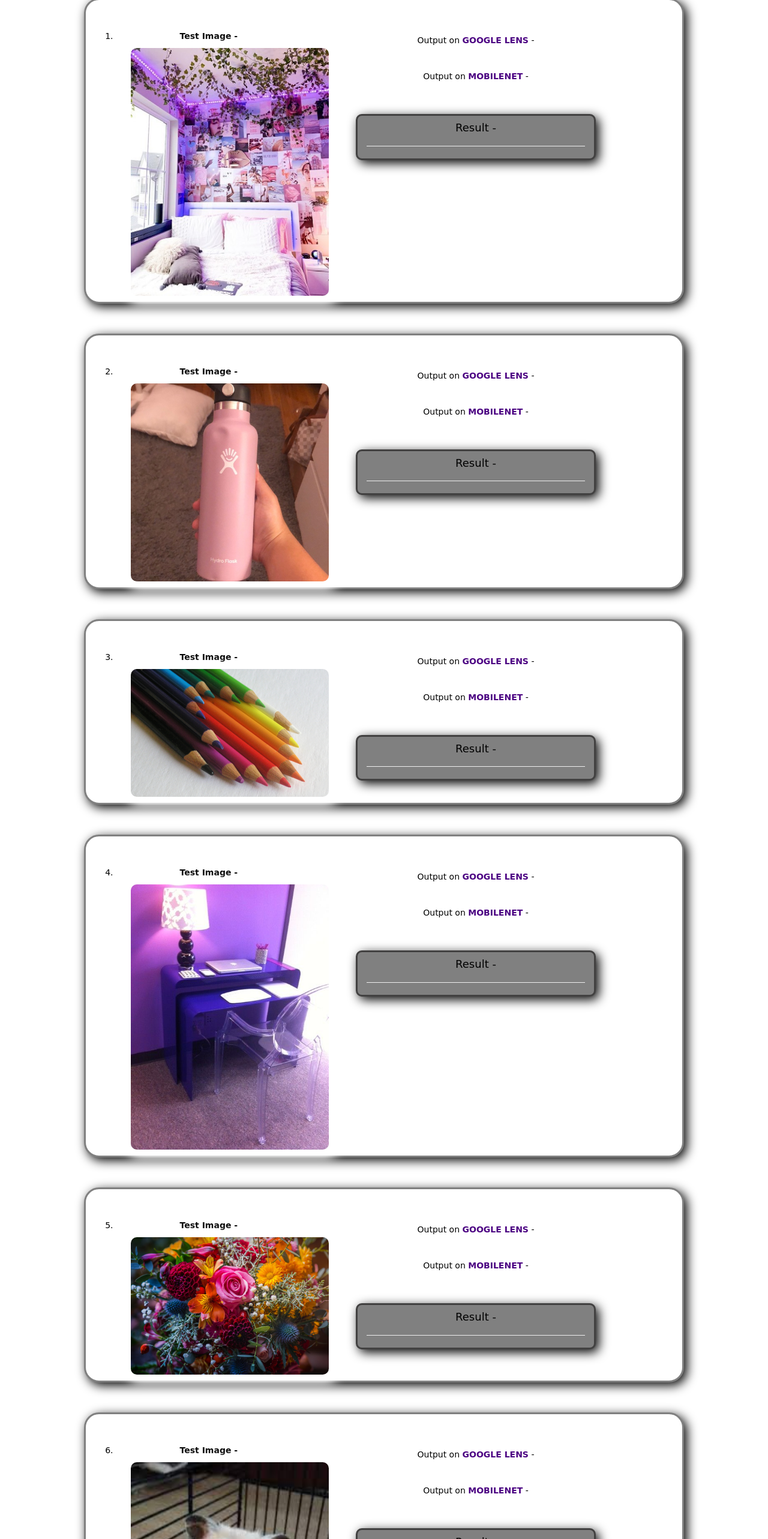
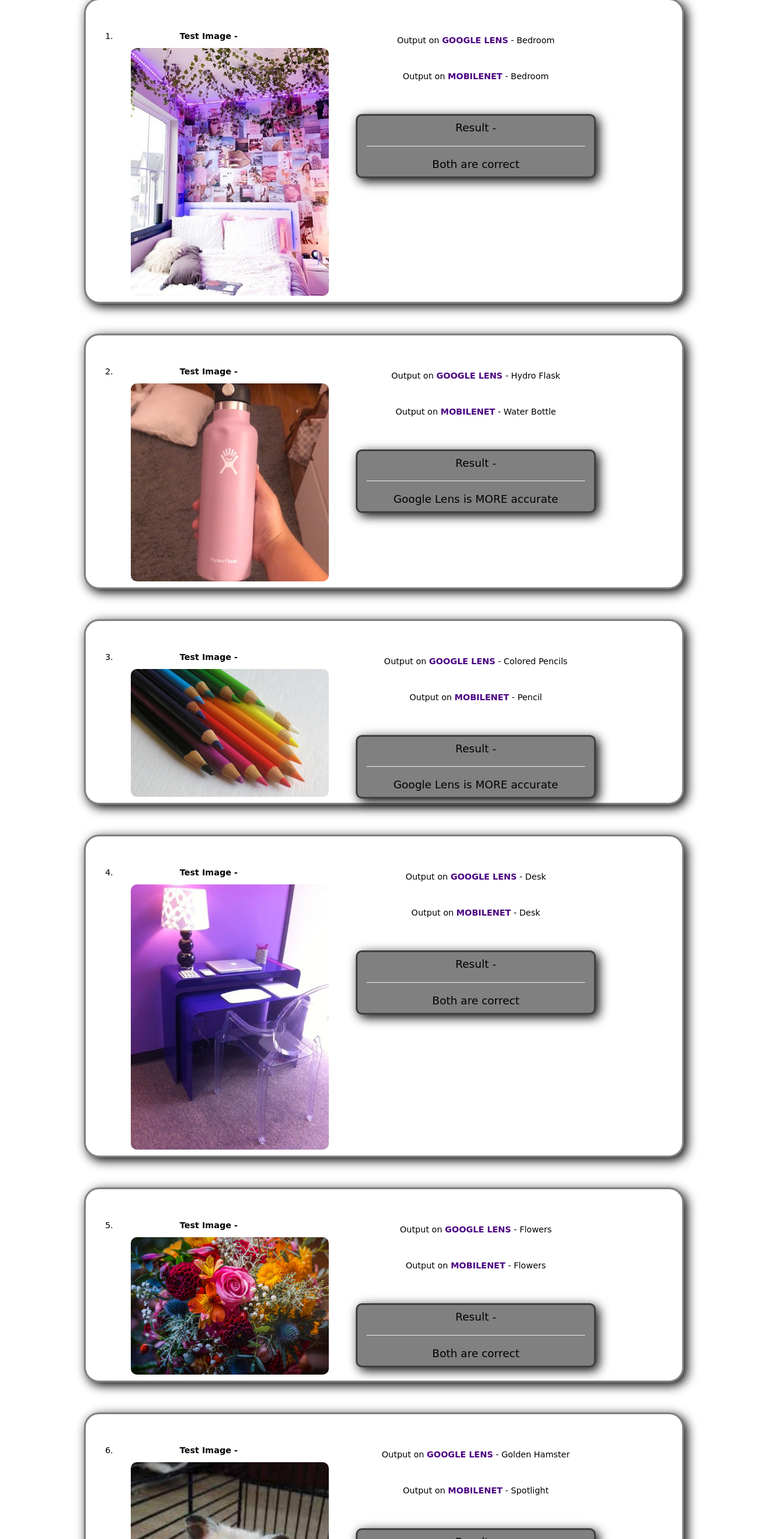
Before and after one commit to RameenH26/casestudy-2, a plain HTML site: page index.html in a window 1280 px wide. Shown: the part 235-2800 px from the top of the page at 60% size. Drawn offline with nearby package versions, Linux system fonts and the light colour scheme; a script that the page names is missing; a web font is replaced by a local one.

Commit message:
Add files via upload

```diff
--- a/index.html
+++ b/index.html
@@ -30,17 +30,17 @@
                 <center>
                 <div class="outputs">
                 <h5 class="col-sm-4 col-xs-12">Output on <b class="purple">GOOGLE LENS</b> -
-                <span></span>
+                <span>Bedroom</span>
             </h5>
             <br><br><br>
             <h5 class="col-sm-4 col-xs-12">Output on <b class="purple">MOBILENET</b> -
-                <span></span>
+                <span>Bedroom</span>
             </h5>
             <br><br><br><br>
             <div class="bob3 col-xs-12">
                 <h4>Result - </h4>
                 <hr>
-                <h4> </h4>
+                <h4>Both are correct</h4>
             </div>
             </div>
         </center>
@@ -55,17 +55,17 @@
                 <center>
                 <div class="outputs">
                 <h5 class="col-sm-4 col-xs-12">Output on <b class="purple">GOOGLE LENS</b> -
-                <span></span>
+                <span>Hydro Flask</span>
             </h5>
             <br><br><br>
             <h5 class="col-sm-4 col-xs-12">Output on <b class="purple">MOBILENET</b> -
-                <span></span>
+                <span>Water Bottle</span>
             </h5>
             <br><br><br><br>
             <div class="bob3 col-xs-12">
                 <h4>Result - </h4>
                 <hr>
-                <h4> </h4>
+                <h4>Google Lens is MORE accurate</h4>
             </div>
             </div>
         </center>
@@ -81,17 +81,17 @@
                 <center>
                 <div class="outputs">
                 <h5 class="col-sm-4 col-xs-12">Output on <b class="purple">GOOGLE LENS</b> -
-                <span></span>
+                <span>Colored Pencils</span>
             </h5>
             <br><br><br>
             <h5 class="col-sm-4 col-xs-12">Output on <b class="purple">MOBILENET</b> -
-                <span></span>
+                <span>Pencil</span>
             </h5>
             <br><br><br><br>
             <div class="bob3 col-xs-12">
                 <h4>Result - </h4>
                 <hr>
-                <h4> </h4>
+                <h4>Google Lens is MORE accurate</h4>
             </div>
             </div>
         </center>
@@ -107,17 +107,17 @@
                 <center>
                 <div class="outputs">
                 <h5 class="col-sm-4 col-xs-12">Output on <b class="purple">GOOGLE LENS</b> -
-                <span></span>
+                <span>Desk</span>
             </h5>
             <br><br><br>
             <h5 class="col-sm-4 col-xs-12">Output on <b class="purple">MOBILENET</b> -
-                <span></span>
+                <span>Desk</span>
             </h5>
             <br><br><br><br>
             <div class="bob3 col-xs-12">
                 <h4>Result - </h4>
                 <hr>
-                <h4> </h4>
+                <h4>Both are correct</h4>
             </div>
             </div>
         </center>
@@ -134,17 +134,17 @@
                 <center>
                 <div class="outputs">
                 <h5 class="col-sm-4 col-xs-12">Output on <b class="purple">GOOGLE LENS</b> -
-                <span></span>
+                <span>Flowers</span>
             </h5>
             <br><br><br>
             <h5 class="col-sm-4 col-xs-12">Output on <b class="purple">MOBILENET</b> -
-                <span></span>
+                <span>Flowers</span>
             </h5>
             <br><br><br><br>
             <div class="bob3 col-xs-12">
                 <h4>Result - </h4>
                 <hr>
-                <h4> </h4>
+                <h4>Both are correct</h4>
             </div>
             </div>
         </center>
@@ -160,17 +160,17 @@
                 <center>
                 <div class="outputs">
                 <h5 class="col-sm-4 col-xs-12">Output on <b class="purple">GOOGLE LENS</b> -
-                <span></span>
+                <span>Golden Hamster</span>
             </h5>
             <br><br><br>
             <h5 class="col-sm-4 col-xs-12">Output on <b class="purple">MOBILENET</b> -
-                <span></span>
+            <span>Spotlight</span>
             </h5>
             <br><br><br><br>
             <div class="bob3 col-xs-12">
                 <h4>Result - </h4>
                 <hr>
-                <h4> </h4>
+                <h4>Google Lens is MORE accurate</h4>
             </div>
             </div>
         </center>
@@ -187,17 +187,17 @@
                 <center>
                 <div class="outputs">
                 <h5 class="col-sm-4 col-xs-12">Output on <b class="purple">GOOGLE LENS</b> -
-                <span></span>
+                <span>Razer Basalisk Ultimate Mouse</span>
             </h5>
             <br><br><br>
             <h5 class="col-sm-4 col-xs-12">Output on <b class="purple">MOBILENET</b> -
-                <span></span>
+                <span>Microphone</span>
             </h5>
             <br><br><br><br>
             <div class="bob3 col-xs-12">
                 <h4>Result - </h4>
                 <hr>
-                <h4> </h4>
+                <h4>Google Lens is MORE accurate</h4>
             </div>
             </div>
         </center>
@@ -213,17 +213,17 @@
                 <center>
                 <div class="outputs">
                 <h5 class="col-sm-4 col-xs-12">Output on <b class="purple">GOOGLE LENS</b> -
-                <span></span>
+                <span>Graphite Pencil</span>
             </h5>
             <br><br><br>
             <h5 class="col-sm-4 col-xs-12">Output on <b class="purple">MOBILENET</b> -
-                <span></span>
+                <span>Pencil</span>
             </h5>
             <br><br><br><br>
             <div class="bob3 col-xs-12">
                 <h4>Result - </h4>
                 <hr>
-                <h4> </h4>
+                <h4>Google Lens is MORE accurate</h4>
             </div>
             </div>
         </center>
@@ -241,17 +241,17 @@
                 <center>
                 <div class="outputs">
                 <h5 class="col-sm-4 col-xs-12">Output on <b class="purple">GOOGLE LENS</b> -
-                <span></span>
+                <span>Pebbles</span>
             </h5>
             <br><br><br>
             <h5 class="col-sm-4 col-xs-12">Output on <b class="purple">MOBILENET</b> -
-                <span></span>
+                <span>Maraca</span>
             </h5>
             <br><br><br><br>
             <div class="bob3 col-xs-12">
                 <h4>Result - </h4>
                 <hr>
-                <h4> </h4>
+                <h4>Google Lens is MORE accurate</h4>
             </div>
             </div>
         </center>
@@ -267,17 +267,17 @@
                 <center>
                 <div class="outputs">
                 <h5 class="col-sm-4 col-xs-12">Output on <b class="purple">GOOGLE LENS</b> -
-                <span></span>
+                <span>Spoon</span>
             </h5>
             <br><br><br>
             <h5 class="col-sm-4 col-xs-12">Output on <b class="purple">MOBILENET</b> -
-                <span></span>
+                <span>Hook</span>
             </h5>
             <br><br><br><br>
             <div class="bob3 col-xs-12">
                 <h4>Result - </h4>
                 <hr>
-                <h4> </h4>
+                <h4>Google Lens is MORE accurate</h4>
             </div>
             </div>
         </center>
@@ -285,6 +285,12 @@
             <br>
         </ol>
 
+        <div class="bottom">
+            <h4>I did a case study between Google Lens and Mobilenet.</h4>
+            <h4>I tested 10 images and Google Lens got most of them correct. </h4>
+            <h4></h4>According to my case study, Google Lens is much more accurate than Mobilenet. </h4>
+        </div>
+
           </center>
 
     <script src="main.js"></script>
--- a/style.css
+++ b/style.css
@@ -46,18 +46,22 @@ body{
     height: fit-content;
 }
 .bottom{
-    background: palevioletred;
+    margin-top: 4300px;
+    margin-bottom: 25px;
+    color: black;
+    background-color: palegreen;
+    bottom: 0;
+    width: 100%;
+    text-align: center;
     border: 3px solid grey;
+    border-radius: 10px;
     box-shadow: 5px 5px 18px black;
-    width: 1000px;
-    margin-bottom: 50px;
 }
 .text_images_and_result img{
     background: white;
     width: 350px;
     padding: 10px;
     margin-bottom: 0px;
-    box-shadow: 5px 5px 18px white;
     border-radius: 20px;
 }
 .bob3{
```
